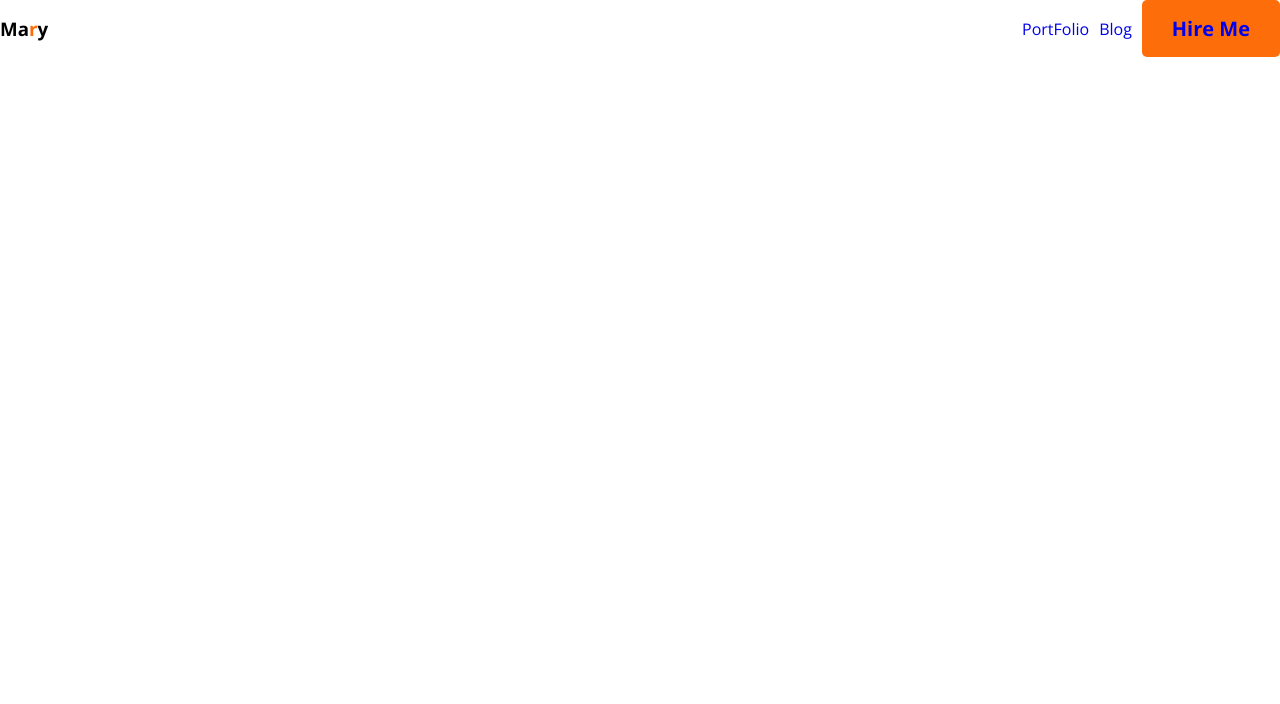
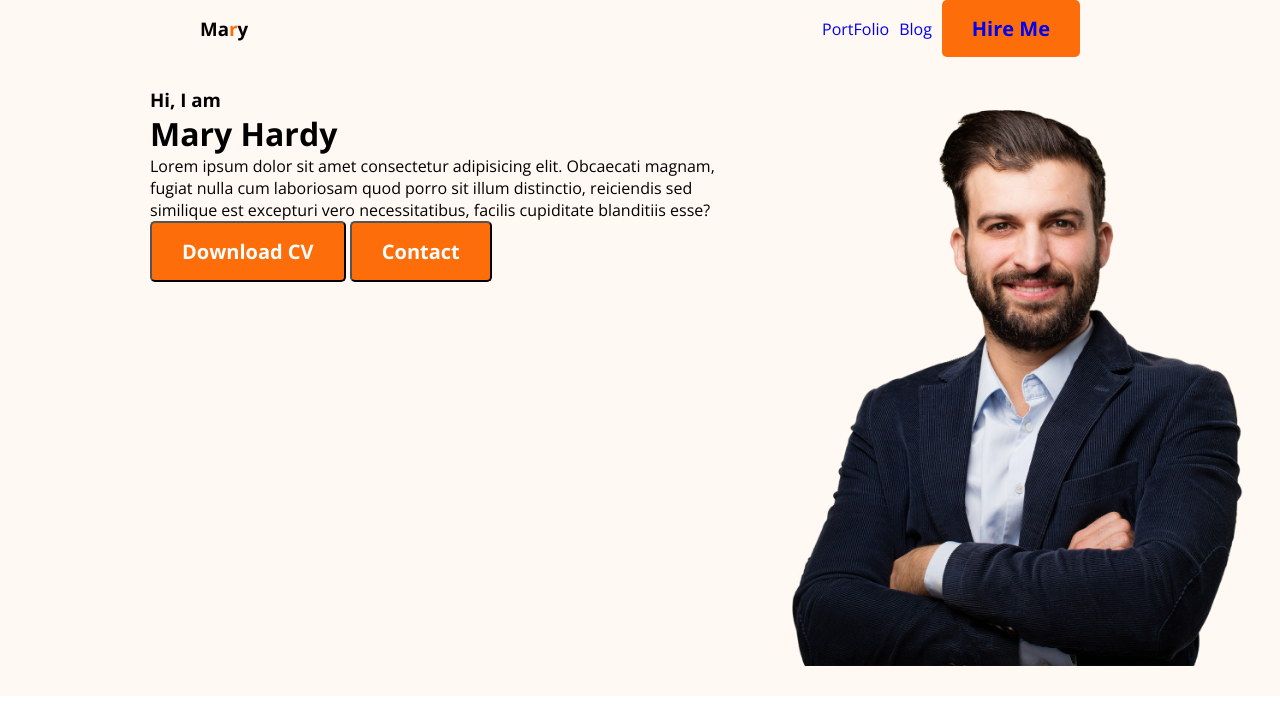
Before and after one commit to md-Rafiqulislam/simple-portfolio-2, a plain HTML site: page index.html in a window 1280 px wide. Drawn offline with nearby package versions, Linux system fonts and the light colour scheme.

Commit message:
banner section added

```diff
--- a/index.html
+++ b/index.html
@@ -9,7 +9,7 @@
         <link rel="stylesheet" href="./styles/style.css" />
     </head>
     <body>
-        <header>
+        <header class="header-class">
             <nav>
                 <h3>Ma<span class="orange-text">r</span>y</h3>
                 <ul>
@@ -18,6 +18,22 @@
                     <li class="primary-btn"><a href="#">Hire Me</a></li>
                 </ul>
             </nav>
+            <div class="banner">
+                <div class="banner-content">
+                    <h3 class="banner-greeting">Hi, I am</h3>
+                    <h1 class="developer-name">Mary Hardy</h1>
+                    <p class="banner-text">
+                        Lorem ipsum dolor sit amet consectetur adipisicing elit.
+                        Obcaecati magnam, fugiat nulla cum laboriosam quod porro
+                        sit illum distinctio, reiciendis sed similique est
+                        excepturi vero necessitatibus, facilis cupiditate
+                        blanditiis esse?
+                    </p>
+                    <button class="primary-btn">Download CV</button>
+                    <button class="primary-btn">Contact</button>
+                </div>
+                <img class="profile-picture" src="./images/hardy.png" alt="">
+            </div>
         </header>
         <main></main>
         <footer></footer>
--- a/styles/style.css
+++ b/styles/style.css
@@ -26,8 +26,13 @@ li {
     color: white;
     border-radius: 5px;
     font-size: 20px;
-    font-weight:  bold;
+    font-weight: bold;
     padding: 15px 30px;
+}
+
+/* header section */
+.header-class {
+    background-color: #fff8f3;
 }
 
 /* nav related styles */
@@ -35,6 +40,7 @@ nav {
     display: flex;
     justify-content: space-between;
     align-items: center;
+    padding: 0 200px;
 }
 
 nav ul {
@@ -42,3 +48,13 @@ nav ul {
     align-items: center;
     gap: 0 10px;
 }
+
+.banner {
+    padding: 30px 30px 30px 150px;
+    display: flex;
+}
+
+
+.profile-picture {
+    width: 500px;
+}
```
